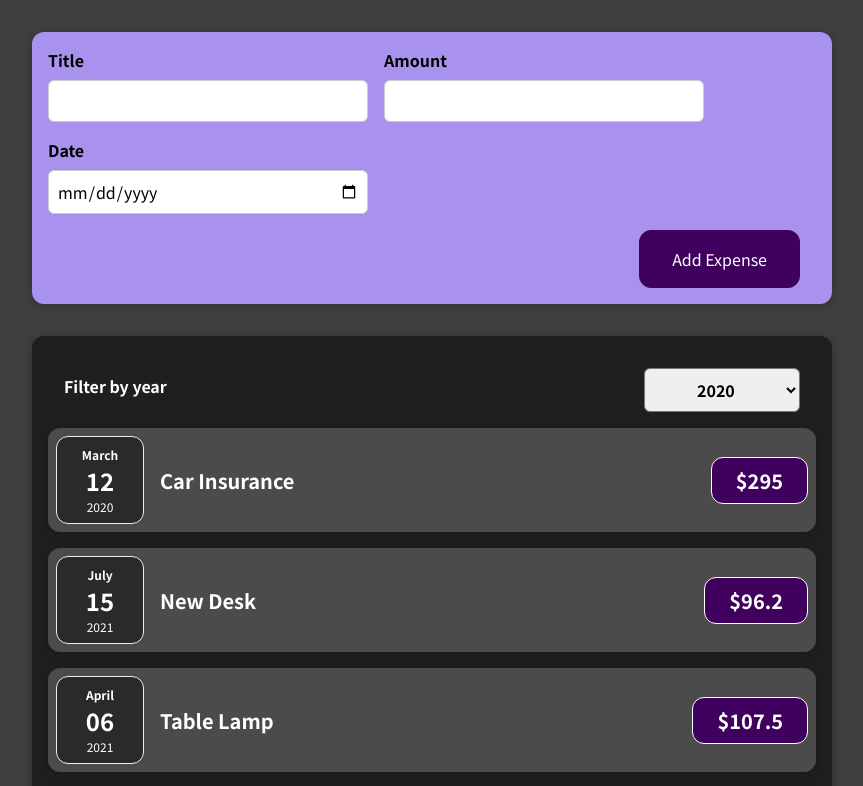
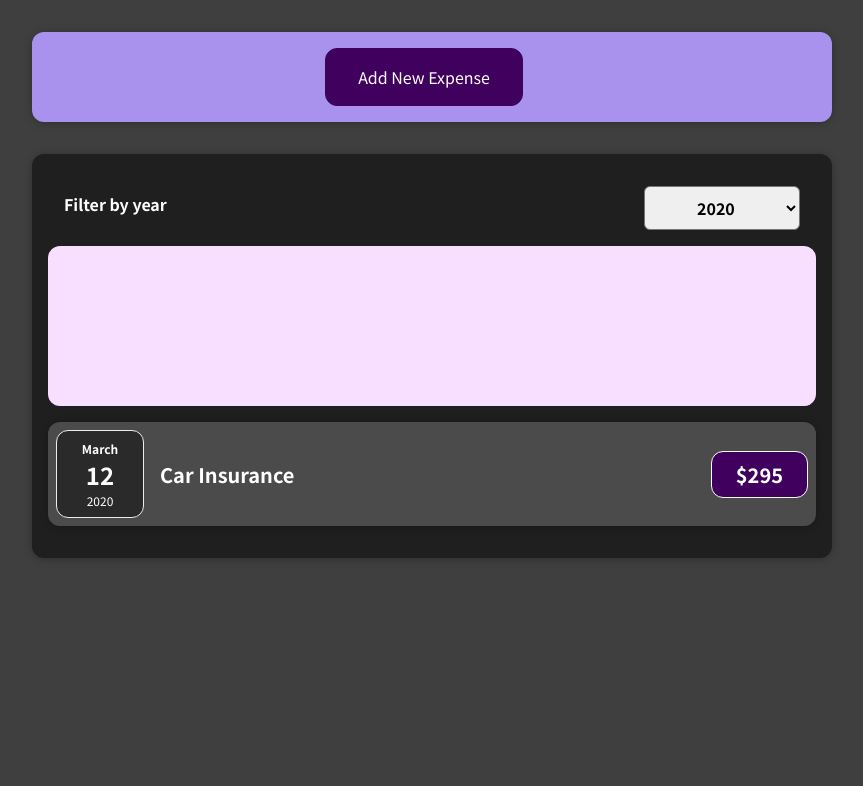
Before and after one commit to 517-JY/React-Complete-Guide, a React (Create React App) app in the folder 01-starting-setup/: page / in a window 1280 px wide. Shown: the top 786 px of the page, without its empty margins (208-1071 px from the left). Built offline with nearby package versions, Linux system fonts and the light colour scheme.

Commit message:
added CharBar/Char/ExpensesChart -- bugs remaining

```diff
--- /dev/null
+++ b/01-starting-setup/src/components/Chart/Chart.css
@@ -0,0 +1,9 @@
+.chart {
+  padding: 1rem;
+  border-radius: 12px;
+  background-color: #f8dfff;
+  text-align: center;
+  display: flex;
+  justify-content: space-around;
+  height: 10rem;
+}
--- /dev/null
+++ b/01-starting-setup/src/components/Chart/Chart.js
@@ -0,0 +1,23 @@
+import React from "react";
+import ChartBar from "./ChartBar";
+import "./Chart.css";
+
+const Chart = (props) => {
+  const dataPointValues = props.dataPoints.map((dataPoint) => dataPoint.value);
+  const totalMaximum = Math.max(...dataPointValues);
+
+  return (
+    <div className="chart">
+      {props.dataPoints.map((dataPoint) => {
+        <ChartBar
+          key={dataPoint.label}
+          value={dataPoint.value}
+          maxValue={totalMaximum}
+          label={dataPoint.label}
+        />;
+      })}
+    </div>
+  );
+};
+
+export default Chart;
--- /dev/null
+++ b/01-starting-setup/src/components/Chart/ChartBar.css
@@ -0,0 +1,30 @@
+.chart-bar {
+  height: 100%;
+  display: flex;
+  flex-direction: column;
+  align-items: center;
+}
+
+.chart-bar__inner {
+  height: 100%;
+  width: 100%;
+  border: 1px solid #313131;
+  border-radius: 12px;
+  background-color: #c3b4f3;
+  overflow: hidden;
+  display: flex;
+  flex-direction: column;
+  justify-content: flex-end;
+}
+
+.chart-bar__fill {
+  background-color: #4826b9;
+  width: 100%;
+  transition: all 0.3s ease-out;
+}
+
+.chart-bar__label {
+  font-weight: bold;
+  font-size: 0.5rem;
+  text-align: center;
+}
--- /dev/null
+++ b/01-starting-setup/src/components/Chart/ChartBar.js
@@ -0,0 +1,25 @@
+import React from "react";
+
+import "./ChartBar.css";
+
+const ChartBar = (props) => {
+  let barFillHeight = "0%";
+
+  if (props.maxValue > 0) {
+    barFillHeight = Math.round((props.value / props.maxValue) * 100) + "%";
+  }
+
+  return (
+    <div className="chart-bar">
+      <div className="chart-bar__inner">
+        <div
+          className="chart-bar__fill"
+          style={{ height: barFillHeight }}
+        ></div>
+      </div>
+      <div className="chart-bar__label">{props.label}</div>
+    </div>
+  );
+};
+
+export default ChartBar;
--- a/01-starting-setup/src/components/Expenses/ExpenseItem.js
+++ b/01-starting-setup/src/components/Expenses/ExpenseItem.js
@@ -19,6 +19,7 @@
   //   console.log(title);
   // };
   return (
+    <li>
       <Card className="expense-item">
         <ExpenseDate date={props.date} />
         <div className="expense-item__description">
@@ -27,6 +28,7 @@
         </div>
         {/* <button onClick={clickHandler}>Change Title</button> */}
       </Card>
+    </li>
   );
 }
 
--- a/01-starting-setup/src/components/Expenses/Expenses.js
+++ b/01-starting-setup/src/components/Expenses/Expenses.js
@@ -1,7 +1,8 @@
 import React, { useState } from "react";
-import ExpenseItem from "./ExpenseItem";
 import Card from "../UI/Card";
 import ExpensesFilter from "./ExpensesFilter";
+import ExpensesList from "./ExpensesList";
+import ExpensesChart from "./ExpensesChart";
 import "./Expenses.css";
 
 const Expenses = (props) => {
@@ -11,20 +12,20 @@
     setFilteredYear(selectedYear);
   };
 
+  // filter returns a new array, not alter the origin array
+  const filteredExpenses = props.items.filter((expense) => {
+    return expense.date.getFullYear().toString() === filteredYear;
+  });
+
   return (
+    <div>
       <Card className="expenses">
         <ExpensesFilter
           selected={filteredYear}
           onChangeFilter={filterChangeHandler}
         />
-      {props.items.map((expense) => (
-        <ExpenseItem
-          key={expense.id}
-          title={expense.title}
-          amount={expense.amount}
-          date={expense.date}
-        />
-      ))}
+        <ExpensesChart expenses={filteredExpenses} />
+        <ExpensesList items={filteredExpenses} />
 
         {/* <ExpenseItem
         title={props.items[0].title}
@@ -47,6 +48,7 @@
         date={props.items[3].date}
       ></ExpenseItem> */}
       </Card>
+    </div>
   );
 };
 
--- /dev/null
+++ b/01-starting-setup/src/components/Expenses/ExpensesChart.js
@@ -0,0 +1,29 @@
+import React from "react";
+
+import Chart from "../Chart/Chart";
+
+const ExpensesChart = (props) => {
+  const chartDataPoints = [
+    { label: "Jan", value: 0 },
+    { label: "Feb", value: 0 },
+    { label: "Mar", value: 0 },
+    { label: "Apr", value: 0 },
+    { label: "May", value: 0 },
+    { label: "Jun", value: 0 },
+    { label: "Jul", value: 0 },
+    { label: "Aug", value: 0 },
+    { label: "Sep", value: 0 },
+    { label: "Oct", value: 0 },
+    { label: "Nov", value: 0 },
+    { label: "Dec", value: 0 },
+  ];
+
+  for (const expense of props.expenses) {
+    const expenseMonth = expense.date.getMonth(); // starting at 0 => January => 0
+    chartDataPoints[expenseMonth].value += expense.amount;
+  }
+
+  return <Chart dataPoints={chartDataPoints} />;
+};
+
+export default ExpensesChart;
--- /dev/null
+++ b/01-starting-setup/src/components/Expenses/ExpensesList.css
@@ -0,0 +1,9 @@
+.expenses-list {
+  list-style: none;
+  padding: 0;
+}
+
+.expenses-list__fallback {
+  color: white;
+  text-align: center;
+}
--- /dev/null
+++ b/01-starting-setup/src/components/Expenses/ExpensesList.js
@@ -0,0 +1,25 @@
+import React from "react";
+import ExpenseItem from "./ExpenseItem";
+import "./ExpensesList.css";
+
+const ExpensesList = (props) => {
+  //   let expenseContent = <p>No expenses found.</p>;
+
+  if (props.items.length === 0) {
+    return <h2 className="expenses-list__fallback">Found no expenses.</h2>;
+  }
+  return (
+    <ul className="expenses-list ">
+      {props.items.map((expense) => (
+        <ExpenseItem
+          key={expense.id}
+          title={expense.title}
+          amount={expense.amount}
+          date={expense.date}
+        />
+      ))}
+    </ul>
+  );
+};
+
+export default ExpensesList;
--- a/01-starting-setup/src/components/NewExpense/ExpenseForm.js
+++ b/01-starting-setup/src/components/NewExpense/ExpenseForm.js
@@ -45,7 +45,7 @@
 
     const expenseData = {
       title: enteredTitle,
-      amount: enteredAmount,
+      amount: +enteredAmount,
       date: new Date(enteredDate),
     };
 
@@ -91,6 +91,9 @@
       </div>
 
       <div className="new-expense__actions">
+        <button type="button" onClick={props.onCancel}>
+          Cancel
+        </button>
         {/* type of this button to submit so that when this button is pressed
       since it's inside of this form, this form will be submitted. */}
         <button type="submit">Add Expense</button>
--- a/01-starting-setup/src/components/NewExpense/NewExpense.js
+++ b/01-starting-setup/src/components/NewExpense/NewExpense.js
@@ -1,8 +1,9 @@
-import React from "react";
+import React, { useState } from "react";
 import ExpenseForm from "./ExpenseForm";
 import "./NewExpense.css";
 
 const NewExpense = (props) => {
+  const [isEditing, setIsEditing] = useState(false);
   const saveExpenseDataHandler = (enteredExpenseData) => {
     const expenseData = {
       ...enteredExpenseData,
@@ -10,10 +11,29 @@
     };
     props.onAddExpense(expenseData);
     // console.log(expenseData);
+    setIsEditing(false);
   };
+
+  const startEditingHandler = () => {
+    setIsEditing(true);
+  };
+
+  const stopEditingHandler = () => {
+    setIsEditing(false);
+  };
+
   return (
     <div className="new-expense">
-      <ExpenseForm onSaveExpenseData={saveExpenseDataHandler} />
+      {/* when the button is clicked, the form should be shown */}
+      {!isEditing && (
+        <button onClick={startEditingHandler}>Add New Expense</button>
+      )}
+      {isEditing && (
+        <ExpenseForm
+          onSaveExpenseData={saveExpenseDataHandler}
+          onCancel={stopEditingHandler}
+        />
+      )}
     </div>
   );
 };
```
Also changed, not shown: 1 other file (tests, documents, lock files or other folders). Lines whose indentation alone changed are shown as unchanged.
